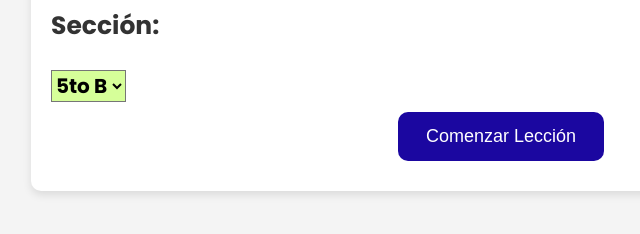
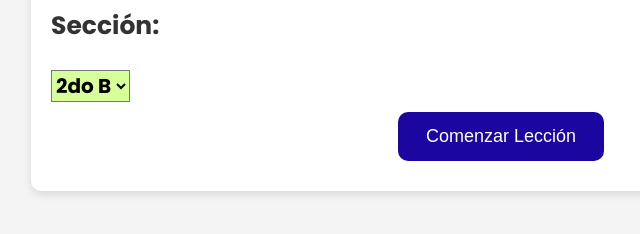
Before and after one commit to LeticiaAngeles/Papas-nativas, a plain HTML site: page index.html in a window 1280 px wide. Shown: the part 380-614 px from the top of the page, 139-779 px from the left. Drawn offline with Linux system fonts and the light colour scheme.

Commit message:
Tercer commit

```diff
--- a/index.html
+++ b/index.html
@@ -25,8 +25,8 @@
                 <br>
                 <br>
                 <select class="grado">
-                    <option>5to B</option>
-                    <option>5to A</option>
+                    <option>2do B</option>
+                    <option>2do A</option>
                 </select>
                 <i></i>
                 <button class="next-btn" onclick="startLesson()">Comenzar Lección</button>
```
